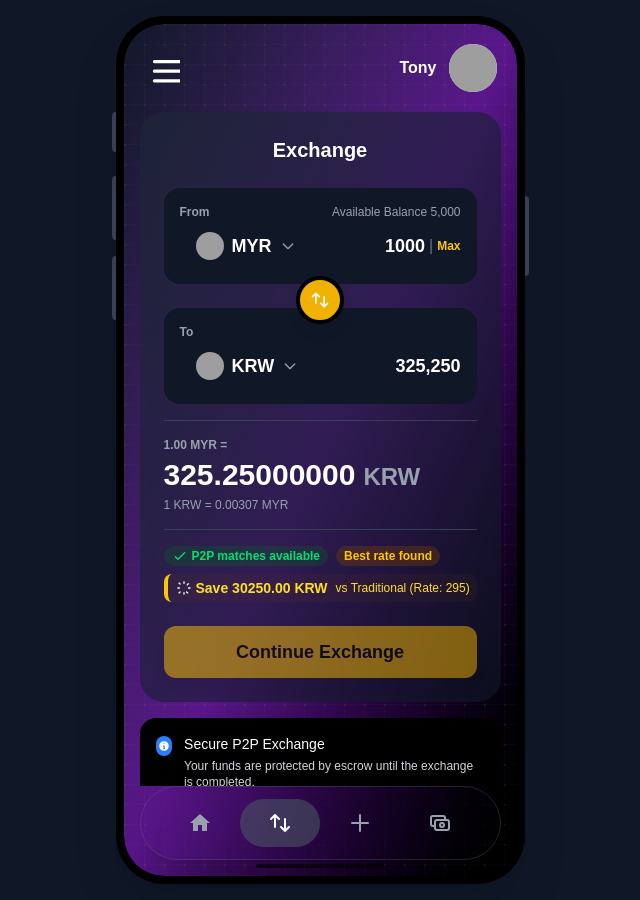
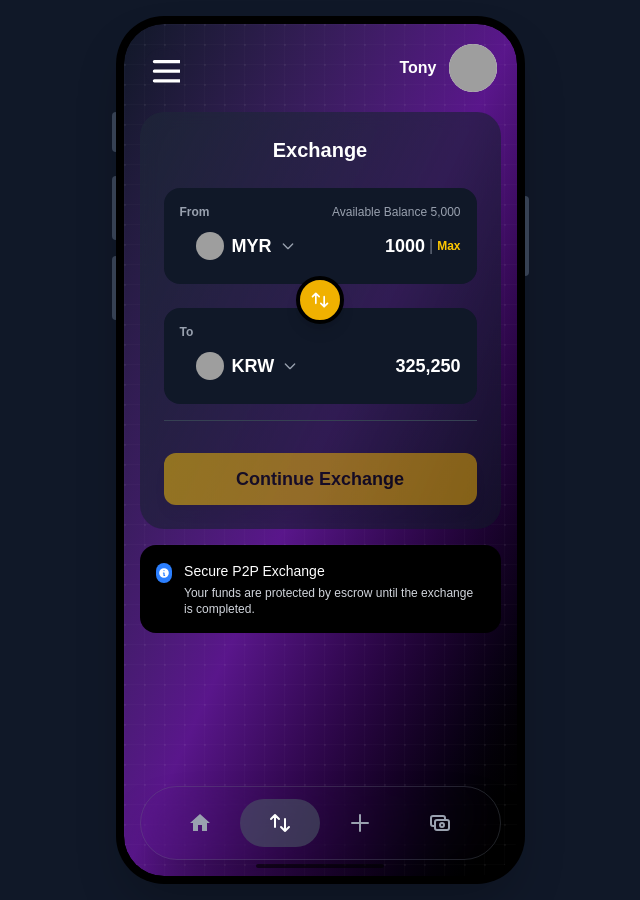
Before and after one commit to Avoisavo/cashMeOutside, a Next.js app: page /trade in a window 1280 px wide. Shown: the whole page, without its empty margins (320-960 px from the left). Built offline with nearby package versions, Linux system fonts and the light colour scheme; grey boxes are pictures that could not be loaded.

Commit message:
add logic to display P2P matches based on inverse sell orders and update exchange rate information layout

```diff
--- a/pages/trade.tsx
+++ b/pages/trade.tsx
@@ -38,6 +38,7 @@ export default function Trade() {
   const [showToDropdown, setShowToDropdown] = useState(false);
   const [hasSellOrders, setHasSellOrders] = useState(true);
   const [mounted, setMounted] = useState(false);
+  const [matchingSellOrders, setMatchingSellOrders] = useState<Order[]>([]);
 
   // Traditional rates for comparison
   const traditionalRates = {
@@ -65,8 +66,15 @@ export default function Trade() {
       const ordersRaw = localStorage.getItem('activeSellOrders');
       const orders = ordersRaw ? JSON.parse(ordersRaw) : [];
       setHasSellOrders(orders.length > 0);
+      // Find inverse sell orders
+      const matches = orders.filter(
+        (order: Order) =>
+          order.fromCurrency === toCurrency &&
+          order.toCurrency === fromCurrency
+      );
+      setMatchingSellOrders(matches);
     }
-  }, []);
+  }, [fromCurrency, toCurrency, mounted]);
 
   useEffect(() => {
     setMounted(true);
@@ -278,6 +286,11 @@ export default function Trade() {
 
   const insufficientBalance = amount !== "" && parseFloat(amount) > getBalance(fromCurrency);
 
+  const getBestInverseRate = () => {
+    if (matchingSellOrders.length === 0) return 0;
+    return Math.max(...matchingSellOrders.map(order => 1 / order.rate));
+  };
+
   return (
     <div className="px-4 pb-4">
       {/* Main Trade Card */}
@@ -400,32 +413,28 @@ export default function Trade() {
         {/* Divider */}
         <div className="border-t border-gray-700 my-4"></div>
 
-        {/* Exchange Rate Info - Modern layout */}
+        {/* P2P Info: Only show if there are matching inverse sell orders */}
+        {mounted && matchingSellOrders.length > 0 && (
+          <>
             <div className="mb-2">
-          <div className="text-xs text-gray-400 font-semibold mb-1">
-            1.00 {fromCurrency} =
+              <div className="flex items-center justify-between text-xs font-semibold mb-1">
+                <span className="text-gray-400">1.00 {fromCurrency} =</span>
+                <span className="inline-flex items-center px-2 py-0.5 bg-yellow-900/40 text-yellow-400 rounded-full text-xs font-semibold">Best rate found</span>
               </div>
               <div className="text-3xl font-extrabold flex items-end">
-            <span className="text-white">{bestRate.toFixed(8)}</span>
+                <span className="text-white">{getBestInverseRate().toFixed(5)}</span>
                 <span className="ml-2 text-gray-400 font-bold text-2xl">{toCurrency}</span>
               </div>
               <div className="text-xs text-gray-400 mt-1">
-            1 {toCurrency} = {(1 / bestRate).toFixed(5)} {fromCurrency}
+                1 {toCurrency} = {(1 / getBestInverseRate()).toFixed(5)} {fromCurrency}
               </div>
             </div>
             <div className="border-t border-gray-700 my-4"></div>
-
-        {/* P2P Status Row */}
             <div className="my-2 flex items-center gap-2">
               <span className="inline-flex items-center px-2 py-0.5 bg-green-900/40 text-green-400 rounded-full text-xs font-semibold">
                 <CheckIcon /> P2P matches available
               </span>
-          <span className="inline-flex items-center px-2 py-0.5 bg-yellow-900/40 text-yellow-400 rounded-full text-xs font-semibold">
-            Best rate found
-          </span>
             </div>
-
-        {/* Savings Info - Inline, no card */}
             {getSavings() > 0 && (
               <div className="flex items-center border-l-4 border-yellow-400 pl-2 py-1 bg-yellow-900/10 rounded-lg my-2">
                 <SparkleIcon />
@@ -436,6 +445,8 @@ export default function Trade() {
                   vs Traditional (Rate: {getTraditionalRate()})
                 </span>
               </div>
+            )}
+          </>
         )}
 
         {/* Exchange Button */}
```
Lines whose indentation alone changed are shown as unchanged.
